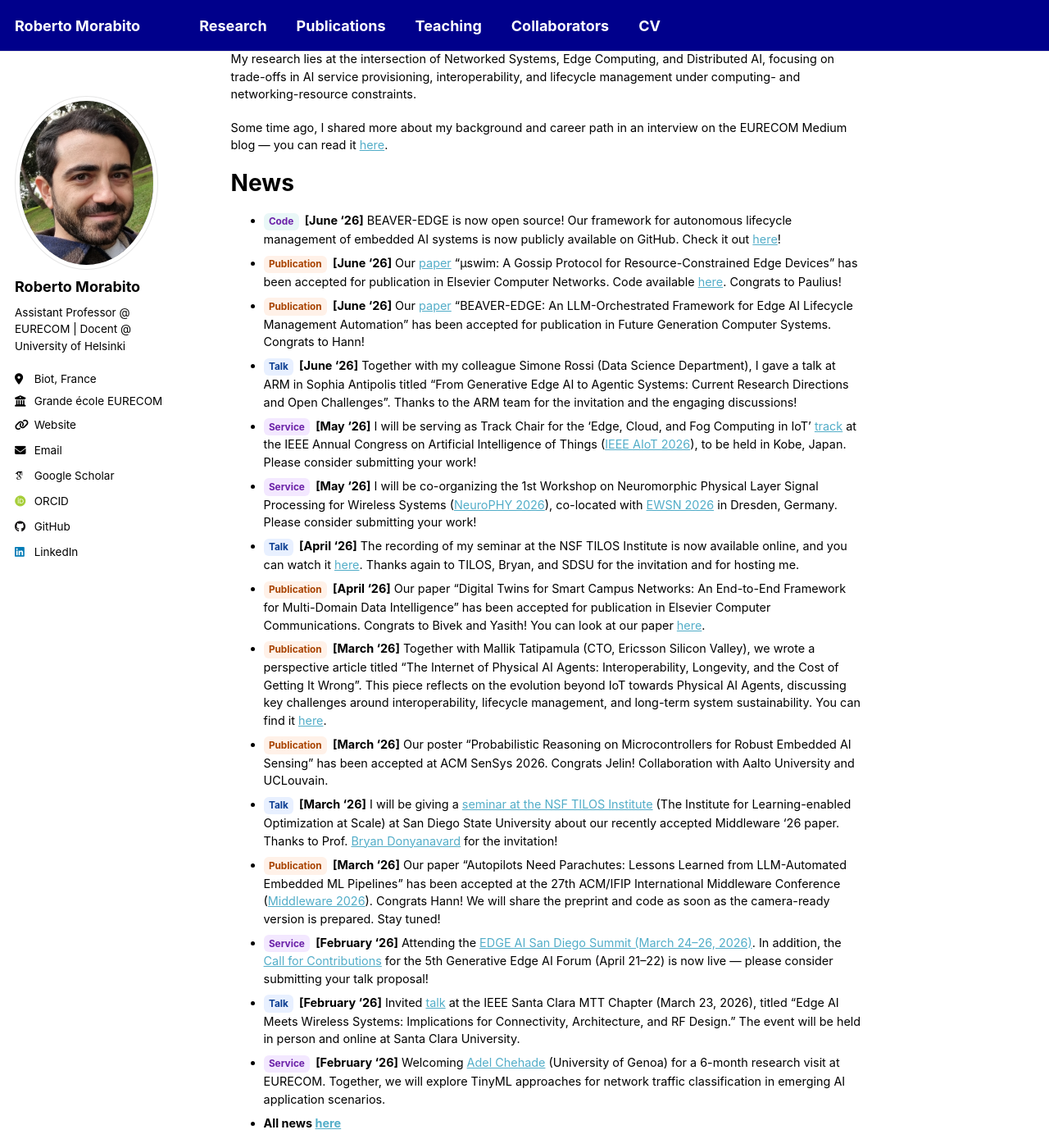
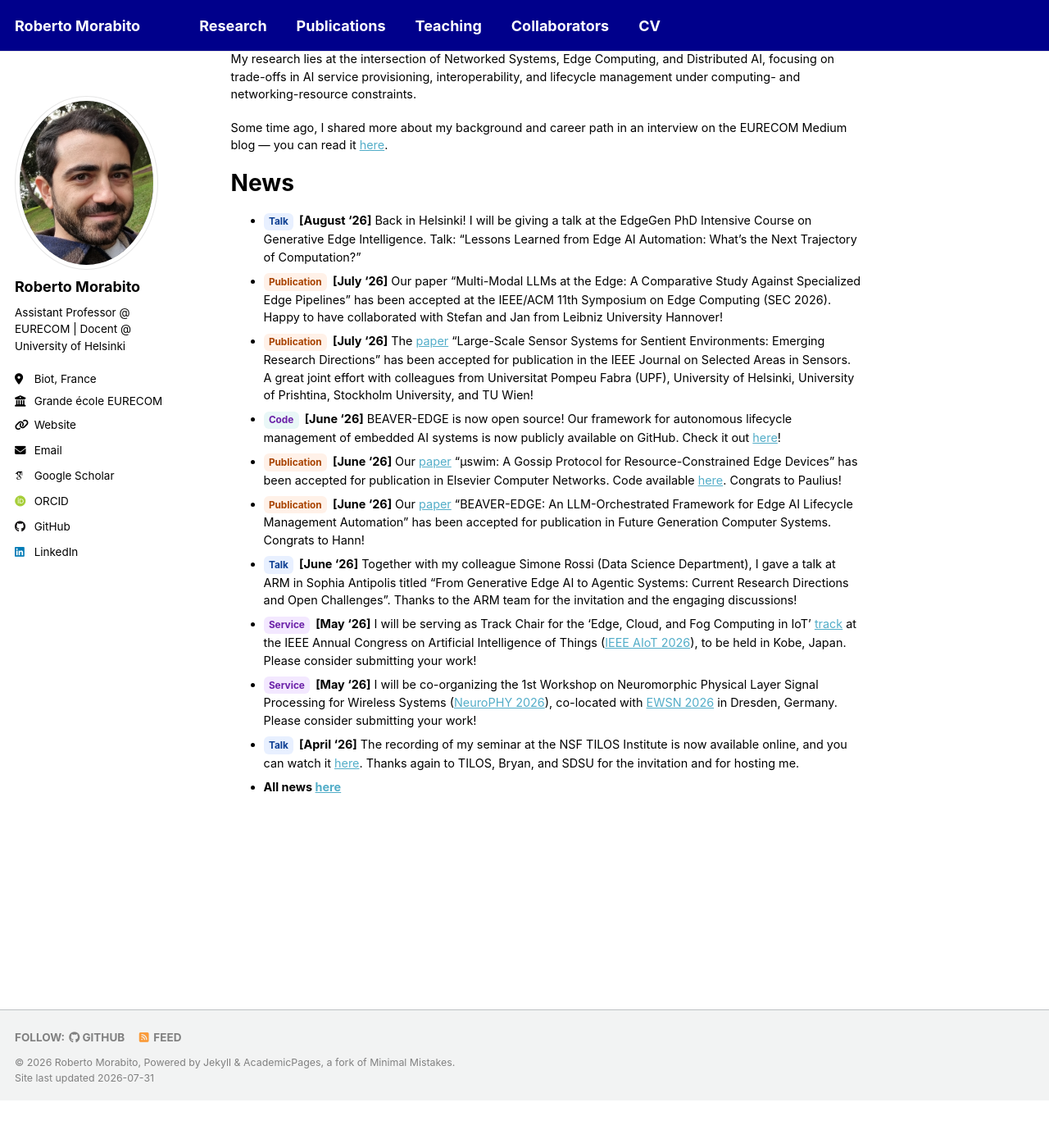
Before and after one commit to robertmora/robertmora.github.io, a Jekyll site: the page built from _pages/about.md, in a window 1280 px wide and 1400 px high, scrolled down 528 px. Shown: the whole window at 82% size. Built offline with Jekyll 4.4.1, drawn with Linux system fonts in a browser that asks for light colours; some web fonts are replaced; a script that is not in the unit is left out; after the commit the page ends 1870 px from its top, so only the background shows below that.

Commit message:
Update about.md

```diff
--- a/_pages/about.md
+++ b/_pages/about.md
@@ -23,6 +23,9 @@ Some time ago, I shared more about my background and career path in an interview
 
 News
 ======
+- [Talk](){:.tag .tag--talk} **[August '26]** Back in Helsinki! I will be giving a talk at the EdgeGen PhD Intensive Course on Generative Edge Intelligence. Talk: "Lessons Learned from Edge AI Automation: What's the Next Trajectory of Computation?"
+- [Publication](){:.tag .tag--pub} **[July '26]** Our paper "Multi-Modal LLMs at the Edge: A Comparative Study Against Specialized Edge Pipelines" has been accepted at the IEEE/ACM 11th Symposium on Edge Computing (SEC 2026). Happy to have collaborated with Stefan and Jan from Leibniz University Hannover!
+- [Publication](){:.tag .tag--pub} **[July '26]** The [paper](https://ieeexplore.ieee.org/document/11622604){:target="_blank"} "Large-Scale Sensor Systems for Sentient Environments: Emerging Research Directions" has been accepted for publication in the IEEE Journal on Selected Areas in Sensors. A great joint effort with colleagues from Universitat Pompeu Fabra (UPF), University of Helsinki, University of Prishtina, Stockholm University, and TU Wien!
 - [Code](){:.tag .tag--code} **[June '26]** BEAVER-EDGE is now open source! Our framework for autonomous lifecycle management of embedded AI systems is now publicly available on GitHub. Check it out [here](https://github.com/beaver-edge){:target="_blank"}!
 - [Publication](){:.tag .tag--pub} **[June '26]** Our [paper](https://www.sciencedirect.com/science/article/pii/S1389128626005517){:target="_blank"} "µswim: A Gossip Protocol for Resource-Constrained Edge Devices" has been accepted for publication in Elsevier Computer Networks. Code available [here](https://github.com/daubaris/microswim){:target="_blank"}. Congrats to Paulius!
 - [Publication](){:.tag .tag--pub} **[June '26]** Our [paper](https://www.sciencedirect.com/science/article/pii/S0167739X26003316){:target="_blank"} "BEAVER-EDGE: An LLM-Orchestrated Framework for Edge AI Lifecycle Management Automation" has been accepted for publication in Future Generation Computer Systems. Congrats to Hann!
@@ -30,12 +33,4 @@ News
 - [Service](){:.tag .tag--service} **[May '26]** I will be serving as Track Chair for the 'Edge, Cloud, and Fog Computing in IoT' [track](https://www.ieee-aiot.org/2026/progcom.php){:target="_blank"} at the IEEE Annual Congress on Artificial Intelligence of Things ([IEEE AIoT 2026](https://www.ieee-aiot.org/2026/index.php){:target="_blank"}), to be held in Kobe, Japan. Please consider submitting your work!
 - [Service](){:.tag .tag--service} **[May '26]** I will be co-organizing the 1st Workshop on Neuromorphic Physical Layer Signal Processing for Wireless Systems ([NeuroPHY 2026](https://ewsn-neurophy.github.io/2026/index.html){:target="_blank"}), co-located with [EWSN 2026](https://ewsn26.netd.cs.tu-dresden.de/){:target="_blank"} in Dresden, Germany. Please consider submitting your work!
 - [Talk](){:.tag .tag--talk} **[April '26]** The recording of my seminar at the NSF TILOS Institute is now available online, and you can watch it [here](https://www.youtube.com/watch?v=SDxzFfiau8k){:target="_blank"}. Thanks again to TILOS, Bryan, and SDSU for the invitation and for hosting me.
-- [Publication](){:.tag .tag--pub} **[April '26]** Our paper "Digital Twins for Smart Campus Networks: An End-to-End Framework for Multi-Domain Data Intelligence" has been accepted for publication in Elsevier Computer Communications. Congrats to Bivek and Yasith! You can look at our paper [here](https://www.sciencedirect.com/science/article/pii/S0140366426001088){:target="_blank"}.
-- [Publication](){:.tag .tag--pub} **[March '26]** Together with Mallik Tatipamula (CTO, Ericsson Silicon Valley), we wrote a perspective article titled "The Internet of Physical AI Agents: Interoperability, Longevity, and the Cost of Getting It Wrong". This piece reflects on the evolution beyond IoT towards Physical AI Agents, discussing key challenges around interoperability, lifecycle management, and long-term system sustainability. You can find it [here](https://arxiv.org/pdf/2603.15900){:target="_blank"}.
-- [Publication](){:.tag .tag--pub} **[March '26]** Our poster "Probabilistic Reasoning on Microcontrollers for Robust Embedded AI Sensing" has been accepted at ACM SenSys 2026. Congrats Jelin! Collaboration with Aalto University and UCLouvain.
-- [Talk](){:.tag .tag--talk} **[March '26]** I will be giving a [seminar at the NSF TILOS Institute](https://tilos.ai/event/tilos-sdsu-seminar-autopilots-need-parachutes-reliability-lessons-from-llm-automated-embedded-ai-systems/){:target="_blank"} (The Institute for Learning-enabled Optimization at Scale) at San Diego State University about our recently accepted Middleware '26 paper. Thanks to Prof. [Bryan Donyanavard](https://bryandony.github.io/){:target="_blank"} for the invitation!
-- [Publication](){:.tag .tag--pub} **[March '26]** Our paper "Autopilots Need Parachutes: Lessons Learned from LLM-Automated Embedded ML Pipelines" has been accepted at the 27th ACM/IFIP International Middleware Conference ([Middleware 2026](https://middleware-conf.github.io/2026/){:target="_blank"}). Congrats Hann! We will share the preprint and code as soon as the camera-ready version is prepared. Stay tuned!
-- [Service](){:.tag .tag--service} **[February '26]** Attending the [EDGE AI San Diego Summit (March 24–26, 2026)](https://www.edgeaifoundation.org/events/edge-ai-san-diego-2026){:target="_blank"}.  In addition, the [Call for Contributions](https://cms.tinyml.org/call-for-presentations-v5-generative-edge-ai-forum/){:target="_blank"} for the 5th Generative Edge AI Forum (April 21–22) is now live — please consider submitting your talk proposal!
-- [Talk](){:.tag .tag--talk} **[February '26]** Invited [talk](https://www.eventbrite.com/e/edge-ai-meets-wireless-systems-implications-for-connectivity-rf-design-tickets-1983233094573?aff=oddtdtcreator){:target="_blank"} at the IEEE Santa Clara MTT Chapter (March 23, 2026), titled “Edge AI Meets Wireless Systems: Implications for Connectivity, Architecture, and RF Design.” The event will be held in person and online at Santa Clara University.
-- [Service](){:.tag .tag--service} **[February '26]** Welcoming [Adel Chehade](https://scholar.google.com/citations?user=XAH1Ox0AAAAJ&hl=en){:target="_blank"} (University of Genoa) for a 6-month research visit at EURECOM. Together, we will explore TinyML approaches for network traffic classification in emerging AI application scenarios.
 - **All news [here](https://robertmora.github.io/news/){:target="_blank"}**
```
